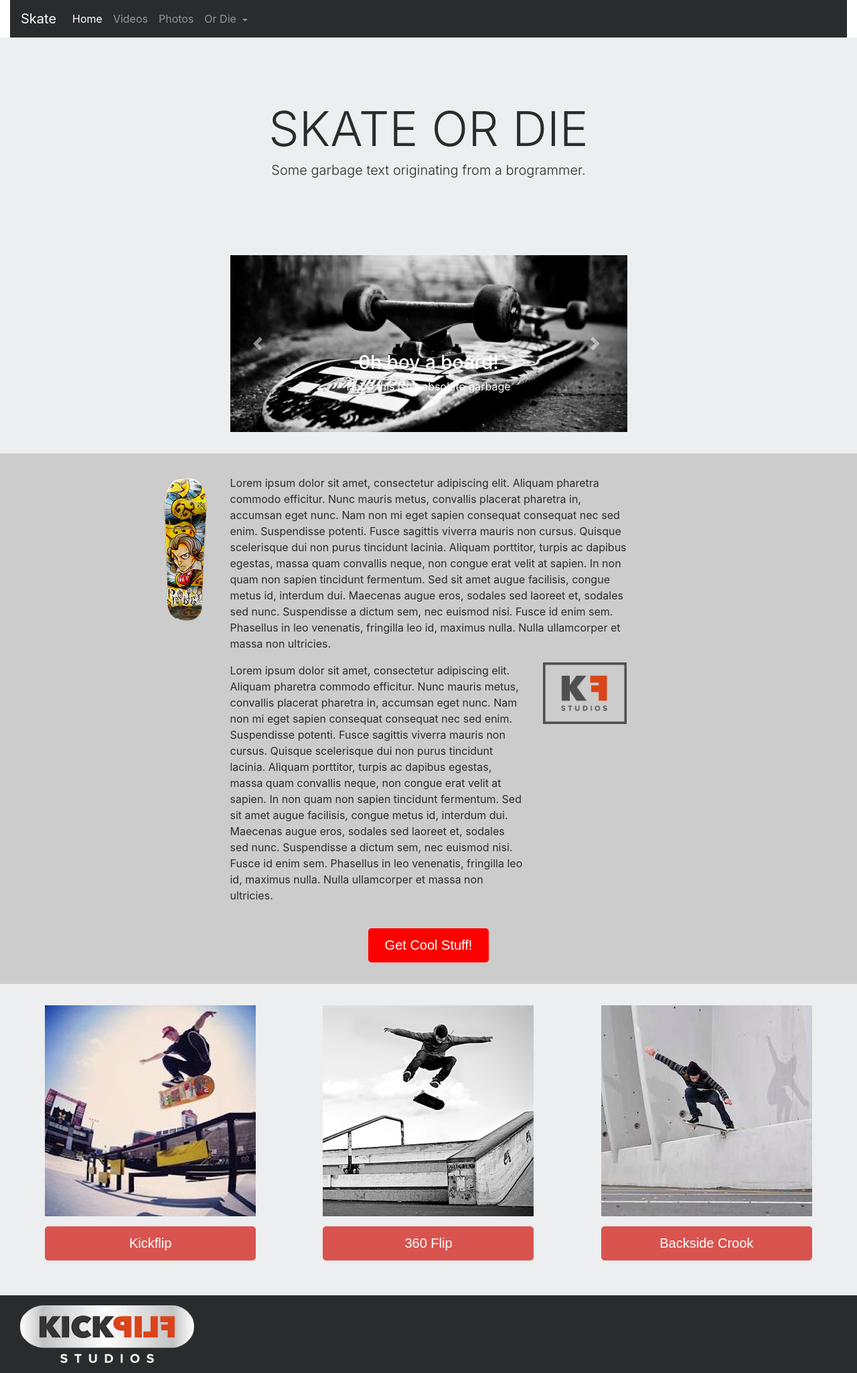
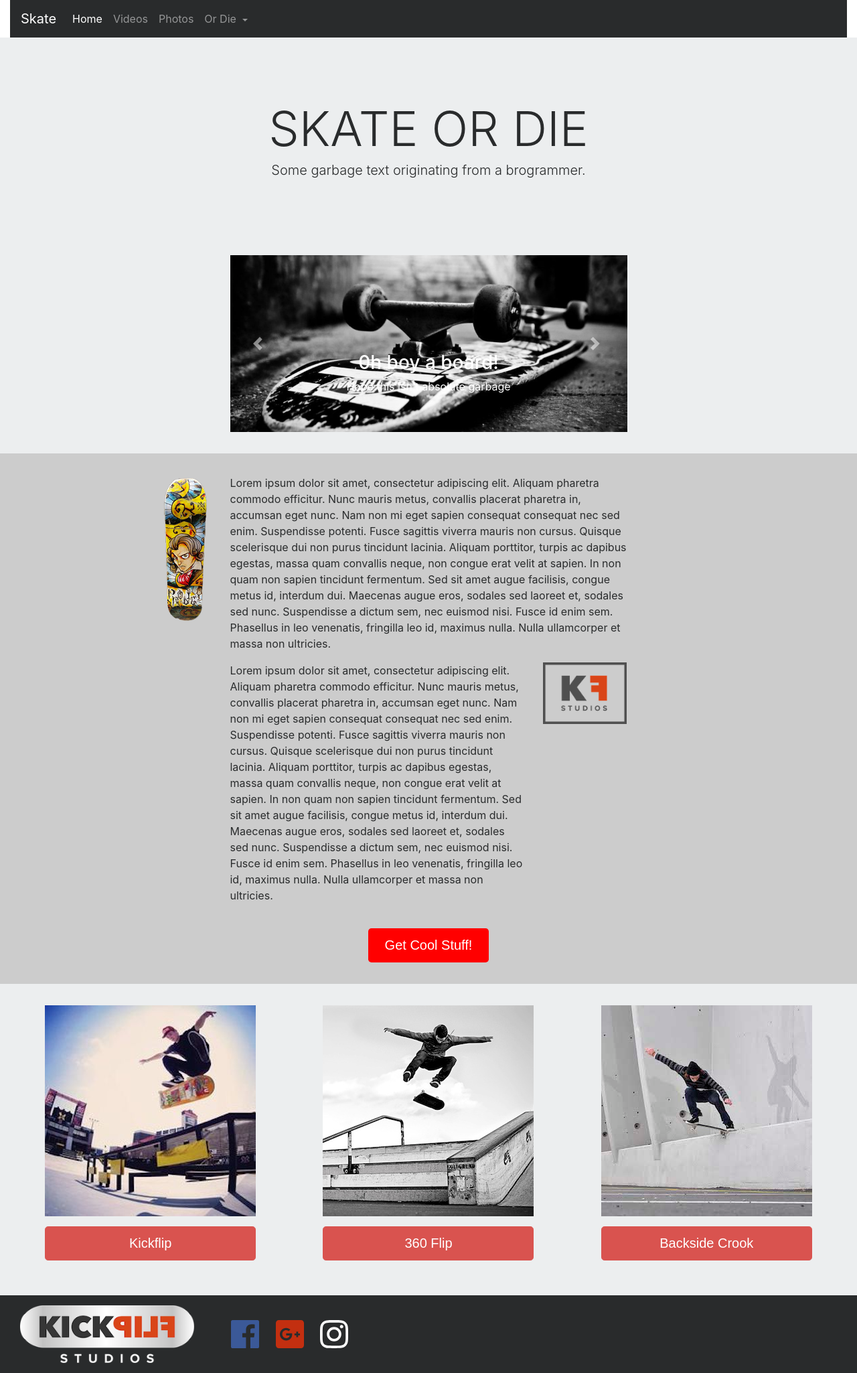
Before and after one commit to towelbot/towelbot.github.io, a Jekyll site: the page Devslopes6/index.html, which Jekyll copies as it is, in a window 1280 px wide. Shown: the whole page at 67% size. Built offline with Jekyll 4.4.1, drawn with Linux system fonts in a browser that asks for light colours; nearby versions of some CDN libraries.

Commit message:
Finished skate or die website.
Finished skate or die website.

```diff
--- a/Devslopes6/index.html
+++ b/Devslopes6/index.html
@@ -9,6 +9,11 @@
 <!-- Bootstrap CSS -->
 <link rel="stylesheet" href="bootstrap-4.0.0-alpha.6-dist/css/bootstrap-grid.min.css">
 <link rel="stylesheet" href="bootstrap-4.0.0-alpha.6-dist/css/bootstrap.min.css">
+<!-- Font Awesome -->
+<script defer src="https://use.fontawesome.com/releases/v5.0.8/js/solid.js" integrity="sha384-+Ga2s7YBbhOD6nie0DzrZpJes+b2K1xkpKxTFFcx59QmVPaSA8c7pycsNaFwUK6l" crossorigin="anonymous"></script>
+<script defer src="https://use.fontawesome.com/releases/v5.0.8/js/regular.js" integrity="sha384-t7yHmUlwFrLxHXNLstawVRBMeSLcXTbQ5hsd0ifzwGtN7ZF7RZ8ppM7Ldinuoiif" crossorigin="anonymous"></script>
+<script defer src="https://use.fontawesome.com/releases/v5.0.8/js/brands.js" integrity="sha384-sCI3dTBIJuqT6AwL++zH7qL8ZdKaHpxU43dDt9SyOzimtQ9eyRhkG3B7KMl6AO19" crossorigin="anonymous"></script>
+<script defer src="https://use.fontawesome.com/releases/v5.0.8/js/fontawesome.js" integrity="sha384-7ox8Q2yzO/uWircfojVuCQOZl+ZZBg2D2J5nkpLqzH1HY0C1dHlTKIbpRz/LG23c" crossorigin="anonymous"></script>
 <link rel="stylesheet" href="main.css">
 </head>
 
@@ -272,8 +277,10 @@
       <div class="col-sm-12 col-lg-3">
         <img class="img-fluid footerImg" src="assets/KFS_LIGHT.png">
       </div>
-      <div class="col-sm-12 col-lg-9">
-
+      <div class="col-sm-12 col-lg-9 socialWrapper">
+        <a href="https://facebook.com" target="_blank"><i class="fab fa-facebook fa-3x"></i></a>
+        <i class="fab fa-google-plus-square fa-3x"></i>
+        <i class="fab fa-instagram fa-3x"></i>
       </div>
     </div>
   </div>
--- a/Devslopes6/main.css
+++ b/Devslopes6/main.css
@@ -49,3 +49,26 @@ h5.modal-title {
 .footerImg {
   padding: 15px;
 }
+
+/* .fab {
+  margin: 10px;
+} */
+
+.fa-facebook {
+  color: #3b5998;
+  margin: 10px;
+}
+
+.fa-google-plus-square {
+  color: #c32f10;
+  margin: 10px;
+}
+
+.fa-instagram {
+  color: white;
+  margin: 10px;
+}
+
+.socialWrapper {
+  margin: auto;
+}
```
